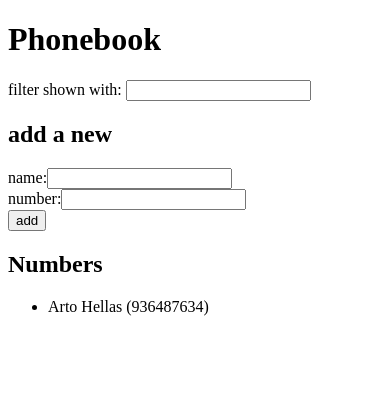
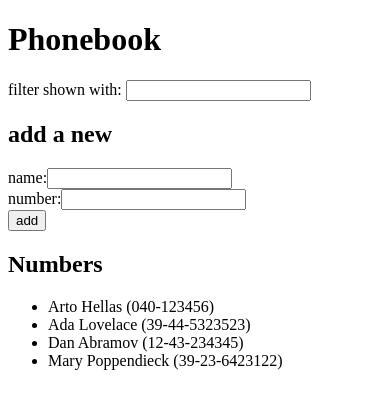
Before and after one commit to iriavidal/fullstackopen-exercises, a React (Vite) app in the folder part2/phonebook/: page / in a window 390 px wide. Shown: the top 408 px of the page. Built offline with nearby package versions, Linux system fonts and the light colour scheme; data requests are answered from the project's data file.

Commit message:
feat: load initial phonebook data from json-server using axios

```diff
--- /dev/null
+++ b/part2/phonebook/db.json
@@ -0,0 +1,24 @@
+{
+  "persons": [
+    {
+      "name": "Arto Hellas",
+      "number": "040-123456",
+      "id": 1
+    },
+    {
+      "name": "Ada Lovelace",
+      "number": "39-44-5323523",
+      "id": 2
+    },
+    {
+      "name": "Dan Abramov",
+      "number": "12-43-234345",
+      "id": 3
+    },
+    {
+      "name": "Mary Poppendieck",
+      "number": "39-23-6423122",
+      "id": 4
+    }
+  ]
+}
--- a/part2/phonebook/package.json
+++ b/part2/phonebook/package.json
@@ -7,9 +7,11 @@
     "dev": "vite",
     "build": "vite build",
     "lint": "eslint .",
-    "preview": "vite preview"
+    "preview": "vite preview",
+    "server": "json-server -p3001 --watch db.json"
   },
   "dependencies": {
+    "axios": "^1.8.1",
     "react": "^19.0.0",
     "react-dom": "^19.0.0"
   },
--- a/part2/phonebook/src/App.jsx
+++ b/part2/phonebook/src/App.jsx
@@ -1,4 +1,5 @@
-import { useState } from "react";
+import { useState, useEffect } from "react";
+import axios from "axios";
 
 const Filter = ({ searchTerm, handleSearchChange }) => (
   <div>
@@ -32,7 +33,7 @@
 
 const Person = ({ person }) => (
   <li>
-    {person.name} ({person.phone})
+    {person.name} ({person.number})
   </li>
 );
 
@@ -45,12 +46,16 @@
 );
 
 const App = () => {
-  const [persons, setPersons] = useState([
-    { name: "Arto Hellas", phone: "936487634" },
-  ]);
+  const [persons, setPersons] = useState([]);
   const [newName, setNewName] = useState("");
   const [newPhone, setNewPhone] = useState("");
   const [searchTerm, setSearchTerm] = useState("");
+
+  useEffect(() => {
+    axios.get("http://localhost:3001/persons").then((response) => {
+      setPersons(response.data);
+    });
+  }, []);
 
   const addPerson = (e) => {
     e.preventDefault();
@@ -60,7 +65,7 @@
     const index = persons.findIndex((el) => el.name === newName);
     if (index !== -1) return alert(`${newName} is already added to phonebook`);
 
-    setPersons([...persons, { name: newName, phone: newPhone }]);
+    setPersons([...persons, { name: newName, number: newPhone }]);
     setNewName("");
     setNewPhone("");
   };
```
Also changed, not shown: 1 other file (tests, documents, lock files or other folders).
